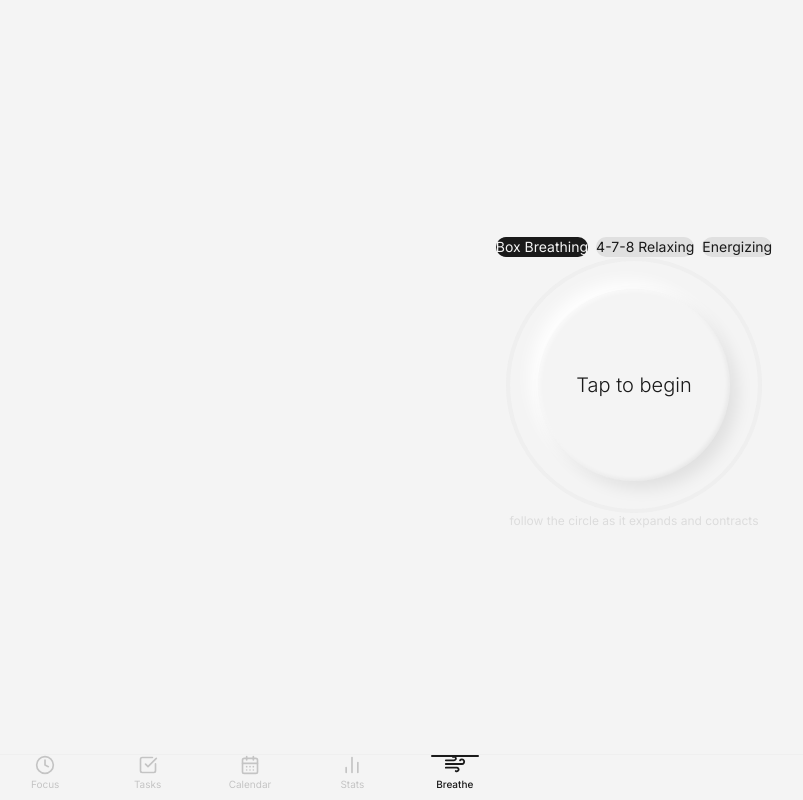
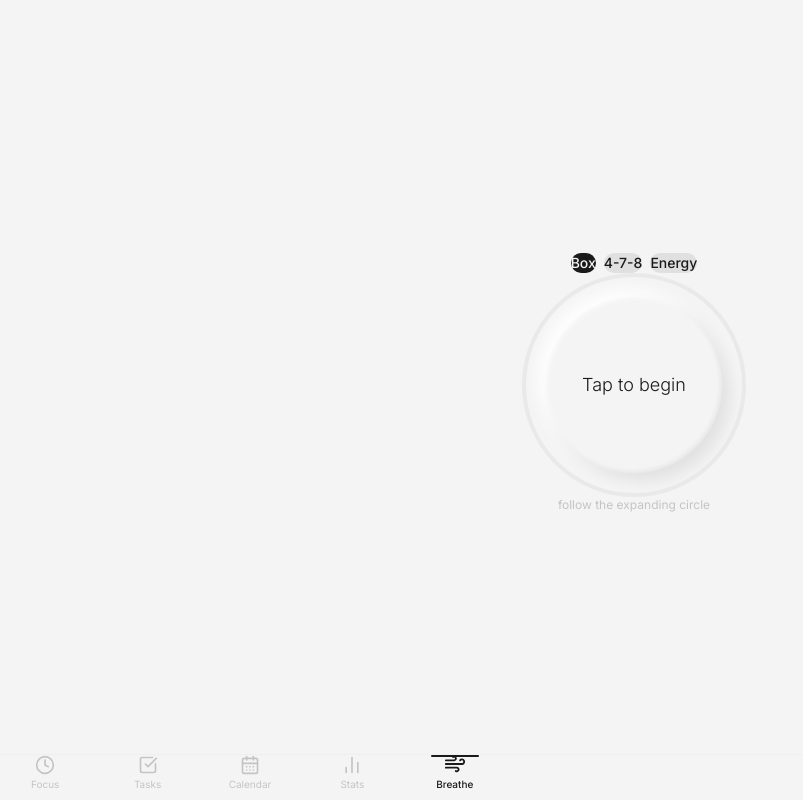
Before and after one commit to Nathanellevy-DI/TheZen.github.io, a React (Vite) app: page / in a window 1280 px wide. Both pictures are taken after a click on the button "Breathe". Shown: the whole page, without its empty margins (6-809 px from the left). Built offline with nearby package versions, Linux system fonts and the light colour scheme.

Commit message:
Fix breathing exercise tap

```diff
--- a/src/components/Breathing/BreathingExercise.jsx
+++ b/src/components/Breathing/BreathingExercise.jsx
@@ -1,25 +1,22 @@
-import { useState, useEffect, useCallback } from 'react';
+import { useState, useEffect, useCallback, useRef } from 'react';
 import { motion } from 'framer-motion';
 
-/**
- * Breathing patterns
- */
 const PATTERNS = {
-    calm: { inhale: 4, hold: 4, exhale: 4, holdOut: 0, name: 'Box Breathing' },
-    relaxed: { inhale: 4, hold: 7, exhale: 8, holdOut: 0, name: '4-7-8 Relaxing' },
-    energize: { inhale: 6, hold: 0, exhale: 2, holdOut: 0, name: 'Energizing' },
+    calm: { inhale: 4, hold: 4, exhale: 4, holdOut: 0, name: 'Box' },
+    relaxed: { inhale: 4, hold: 7, exhale: 8, holdOut: 0, name: '4-7-8' },
+    energize: { inhale: 6, hold: 0, exhale: 2, holdOut: 0, name: 'Energy' },
 };
 
 /**
- * BreathingExercise - Guided breathing visualization
- * Responsive layout that fits any screen
+ * BreathingExercise - Fixed touch handling
  */
 export function BreathingExercise() {
     const [isActive, setIsActive] = useState(false);
-    const [phase, setPhase] = useState('ready'); // ready, inhale, hold, exhale, holdOut
+    const [phase, setPhase] = useState('ready');
     const [pattern, setPattern] = useState('calm');
     const [cycleCount, setCycleCount] = useState(0);
     const [scale, setScale] = useState(1);
+    const timerRef = useRef(null);
 
     const currentPattern = PATTERNS[pattern];
 
@@ -34,7 +31,7 @@ export function BreathingExercise() {
         }
     };
 
-    const getPhaseDuration = () => {
+    const getPhaseDuration = useCallback(() => {
         switch (phase) {
             case 'inhale': return currentPattern.inhale;
             case 'hold': return currentPattern.hold;
@@ -42,20 +39,22 @@ export function BreathingExercise() {
             case 'holdOut': return currentPattern.holdOut;
             default: return 0;
         }
-    };
+    }, [phase, currentPattern]);
 
     const nextPhase = useCallback(() => {
         setPhase(current => {
             switch (current) {
                 case 'ready':
+                    return 'inhale';
                 case 'holdOut':
-                    setCycleCount(c => c + (current === 'holdOut' ? 1 : 0));
+                    setCycleCount(c => c + 1);
                     return 'inhale';
                 case 'inhale':
                     return currentPattern.hold > 0 ? 'hold' : 'exhale';
                 case 'hold':
                     return 'exhale';
                 case 'exhale':
+                    setCycleCount(c => c + 1);
                     return currentPattern.holdOut > 0 ? 'holdOut' : 'inhale';
                 default:
                     return 'inhale';
@@ -63,56 +62,70 @@ export function BreathingExercise() {
         });
     }, [currentPattern]);
 
+    // Phase timer
     useEffect(() => {
         if (!isActive || phase === 'ready') return;
 
         const duration = getPhaseDuration();
+
+        // Update scale
+        if (phase === 'inhale') {
+            setScale(1.4);
+        } else if (phase === 'exhale') {
+            setScale(1);
+        }
+
         if (duration === 0) {
             nextPhase();
             return;
         }
 
-        // Update scale based on phase
-        if (phase === 'inhale') {
-            setScale(1.5);
-        } else if (phase === 'exhale') {
+        timerRef.current = setTimeout(nextPhase, duration * 1000);
+        return () => {
+            if (timerRef.current) clearTimeout(timerRef.current);
+        };
+    }, [isActive, phase, getPhaseDuration, nextPhase]);
+
+    // Handle circle tap
+    const handleCircleTap = useCallback(() => {
+        if (isActive) {
+            // Stop
+            setIsActive(false);
+            setPhase('ready');
             setScale(1);
+            setCycleCount(0);
+            if (timerRef.current) clearTimeout(timerRef.current);
+        } else {
+            // Start
+            setIsActive(true);
+            setPhase('inhale');
+            setCycleCount(0);
         }
+    }, [isActive]);
 
-        const timer = setTimeout(nextPhase, duration * 1000);
-        return () => clearTimeout(timer);
-    }, [isActive, phase, nextPhase]);
-
-    const handleStart = () => {
+    // Handle pattern change
+    const handlePatternChange = useCallback((key) => {
+        setPattern(key);
         if (isActive) {
             setIsActive(false);
             setPhase('ready');
             setScale(1);
             setCycleCount(0);
-        } else {
-            setIsActive(true);
-            setPhase('inhale');
+            if (timerRef.current) clearTimeout(timerRef.current);
         }
-    };
+    }, [isActive]);
 
     return (
-        <div className="w-full max-w-md mx-auto flex flex-col items-center py-8">
+        <div className="w-full max-w-sm mx-auto flex flex-col items-center">
             {/* Pattern selector */}
-            <div className="flex flex-wrap justify-center gap-2 mb-12 px-4">
+            <div className="flex gap-2 mb-10">
                 {Object.entries(PATTERNS).map(([key, p]) => (
                     <button
                         key={key}
-                        onClick={() => {
-                            setPattern(key);
-                            if (isActive) {
-                                setIsActive(false);
-                                setPhase('ready');
-                                setScale(1);
-                            }
-                        }}
-                        className={`px-4 py-2 rounded-xl text-sm transition-all ${pattern === key
+                        onClick={() => handlePatternChange(key)}
+                        className={`px-4 py-2 rounded-xl text-sm font-medium transition-all ${pattern === key
                                 ? 'bg-ink text-paper'
-                                : 'bg-stone text-ink hover:bg-stone-dark'
+                                : 'bg-stone text-ink active:bg-stone-dark'
                             }`}
                     >
                         {p.name}
@@ -121,12 +134,13 @@ export function BreathingExercise() {
             </div>
 
             {/* Breathing circle */}
-            <div className="relative w-64 h-64 flex items-center justify-center">
-                {/* Outer ring animation */}
+            <div className="relative w-56 h-56 flex items-center justify-center">
+                {/* Outer ring */}
                 <motion.div
-                    className="absolute inset-0 rounded-full border-4 border-stone opacity-30"
+                    className="absolute inset-0 rounded-full border-4 border-stone"
                     animate={{
-                        scale: isActive ? [1, 1.1, 1] : 1,
+                        opacity: isActive ? [0.2, 0.4, 0.2] : 0.2,
+                        scale: isActive ? [1, 1.05, 1] : 1,
                     }}
                     transition={{
                         duration: 4,
@@ -135,38 +149,33 @@ export function BreathingExercise() {
                     }}
                 />
 
-                {/* Main circle */}
-                <motion.button
-                    onClick={handleStart}
-                    className="w-48 h-48 rounded-full bg-paper shadow-clay flex flex-col items-center justify-center cursor-pointer"
-                    animate={{
-                        scale: scale,
-                    }}
+                {/* Main circle - using onClick for better compatibility */}
+                <motion.div
+                    onClick={handleCircleTap}
+                    className="w-44 h-44 rounded-full bg-paper shadow-clay flex flex-col items-center justify-center cursor-pointer active:shadow-clay-pressed"
+                    animate={{ scale }}
                     transition={{
                         duration: getPhaseDuration() || 0.3,
                         ease: phase === 'inhale' ? 'easeOut' : 'easeIn',
                     }}
-                    whileTap={{ scale: scale * 0.98 }}
+                    style={{ touchAction: 'manipulation' }}
                 >
                     <motion.span
-                        className="text-xl font-light text-ink text-center px-4"
+                        className="text-lg font-light text-ink text-center"
                         key={phase}
-                        initial={{ opacity: 0, y: 10 }}
-                        animate={{ opacity: 1, y: 0 }}
-                        transition={{ duration: 0.3 }}
+                        initial={{ opacity: 0 }}
+                        animate={{ opacity: 1 }}
+                        transition={{ duration: 0.2 }}
                     >
                         {getPhaseText()}
                     </motion.span>
 
                     {isActive && getPhaseDuration() > 0 && (
-                        <motion.span
-                            className="text-3xl font-light text-ink mt-2 timer-font"
-                            key={`${phase}-${getPhaseDuration()}`}
-                        >
+                        <span className="text-2xl font-light text-ink mt-1 timer-font">
                             {getPhaseDuration()}s
-                        </motion.span>
+                        </span>
                     )}
-                </motion.button>
+                </motion.div>
             </div>
 
             {/* Cycle counter */}
@@ -182,14 +191,9 @@ export function BreathingExercise() {
             )}
 
             {/* Instructions */}
-            <motion.div
-                className="mt-8 text-center text-xs text-stone-dark px-4"
-                initial={{ opacity: 0 }}
-                animate={{ opacity: 0.5 }}
-                transition={{ delay: 2 }}
-            >
-                {isActive ? 'tap to stop' : 'follow the circle as it expands and contracts'}
-            </motion.div>
+            <div className="mt-8 text-center text-xs text-stone-dark">
+                {isActive ? 'tap circle to stop' : 'follow the expanding circle'}
+            </div>
         </div>
     );
 }
```
